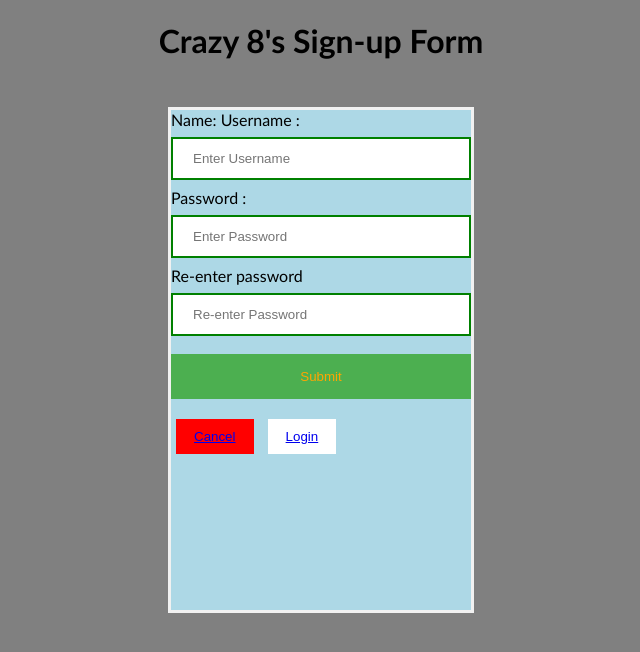
After one commit to tristanstuart/crazy_8s, a Flask app: page /signup in a window 1280 px wide. The commit adds this page. Shown: the top 652 px of the page, without its empty margins (327-967 px from the left). Run offline with Flask 2, Linux system fonts and the light colour scheme.

Commit message:
created static folder to orginize css/js

```diff
--- a/app.py
+++ b/app.py
@@ -10,6 +10,13 @@ def index():
 def login():
 	return render_template('login.html')
 
+@app.route('/signup')
+def signup():
+	return render_template('signup.html')
+
+@app.route('/home')
+def home():
+	return render_template('index.html')
 
 
 if __name__ == '__main__':
--- /dev/null
+++ b/static/scripts/signup.js
@@ -0,0 +1,9 @@
+document.getElementById("pass2").onblur=function(){
+    var pass1 = document.getElementById("pass1").value;
+    var pass2 = document.getElementById("pass2").value;
+    if (pass1 != pass2) {
+        alert("Passwords must match!");
+        return false;
+    }
+    return true;
+};
--- /dev/null
+++ b/static/styles/signup1.css
@@ -0,0 +1,53 @@
+Body {
+    font-family: Calibri, Helvetica, sans-serif;
+    background-color: grey;
+    width: 100%;
+    }
+
+button {
+        background-color: #4CAF50;
+        width: 100%;
+        color: orange;
+        padding: 15px;
+        margin: 10px 0px;
+        border: none;
+        cursor: pointer;
+        }
+form {
+    border: 3px solid #f1f1f1;
+    width: 100%;
+    max-width: 300px;
+    height: 500px;
+    background-color: lightblue;
+    }
+input[type=text], input[type=password] {
+        width: 100%;
+        margin: 8px 0;
+        padding: 12px 20px;
+        display: inline-block;
+        border: 2px solid green;
+        box-sizing: border-box;
+    }
+button:hover {
+        opacity: 0.7;
+    }
+.cancelbtn {
+        width: auto;
+        padding: 10px 18px;
+        margin: 10px 5px;
+        background-color: red;
+        color: white;
+        }
+.logbtn {
+        width: auto;
+        padding: 10px 18px;
+        margin: 10px 5px;
+        background-color: white;
+        color: green;
+}
+.container {
+    display: flex;
+    justify-content: center;
+    align-items: center;
+    padding: 25px;
+    }
--- a/templates/index.html
+++ b/templates/index.html
@@ -8,5 +8,6 @@
 </head>
 <body>
     <button><a href="{{ url_for('login') }}">Login</a></button>
+    <button><a href="{{ url_for('signup') }}">Sign-up</a></button>
 </body>
 </html>
--- /dev/null
+++ b/templates/signup.html
@@ -0,0 +1,27 @@
+<!DOCTYPE html>
+<html>
+<head>
+<meta name="viewport" content="width=device-width, initial-scale=1">
+<title> Sign-up Page </title>
+<link rel="stylesheet" href="static/styles/signup1.css" type="text/css">
+</head>
+<body>
+    <center><h1> Crazy 8's Sign-up Form </h1></center>
+    <div id='validate'></div>
+    <div class="container">
+        <form>
+            <label>Name: </label>
+            <label>Username : </label>
+            <input type="text" placeholder="Enter Username" name="username" required>
+            <label id="pass">Password : </label>
+            <input id="pass1" type="password" placeholder="Enter Password" name="password" required>
+            <label>Re-enter password</label>
+            <input id="pass2" type="password" placeholder="Re-enter Password" name="re-enter password" required>
+            <script src="static/scripts/signup.js"></script>
+            <button type="submit" id="btn1">Submit</button>
+            <button type="submit" class="cancelbtn" value="Cancel" formnovalidate><a href="{{ url_for('home') }}">Cancel</a></button>
+            <button type="submit" class="logbtn" value="Cancel" formnovalidate><a href="{{ url_for('login') }}">Login</a></button>
+        </form>
+    </div>
+</body>
+</html>
```
Also changed, not shown: static/styles/login1.css (added, +56 -0 lines), templates/login.html (+14 -46 lines).
